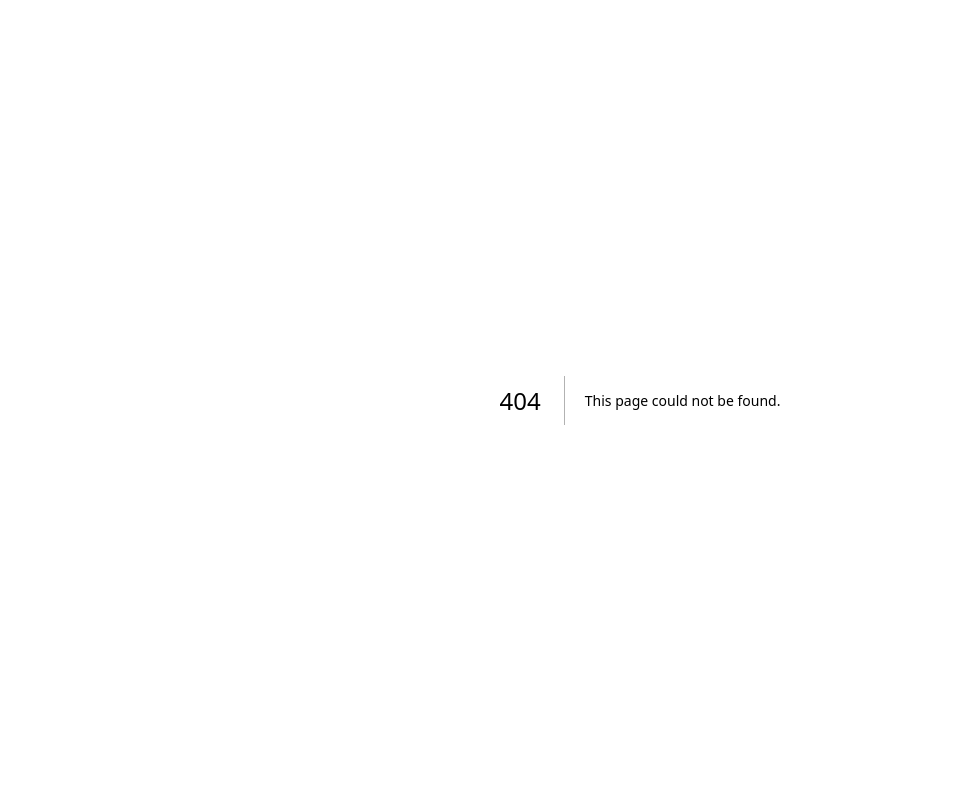
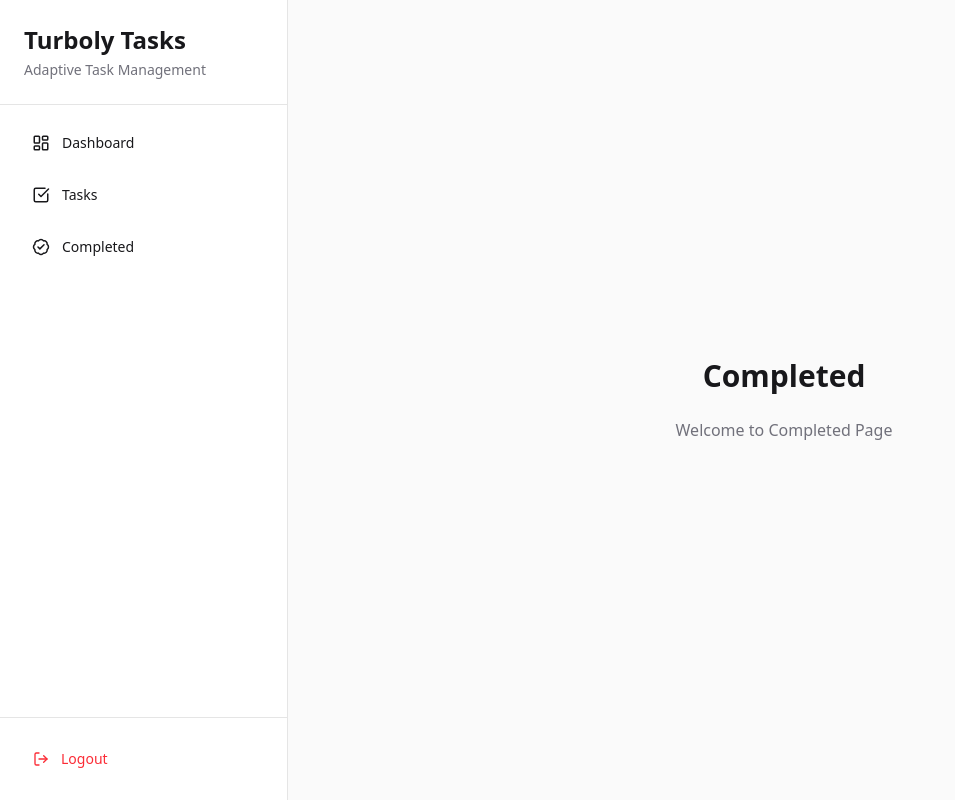
Before and after one commit to kelvintryanto/Adaptive-Task-Management-Web-Application, a Next.js app: page /completed in a window 1280 px wide. Before the commit this address had no page. Shown: the whole page, without its empty margins (0-955 px from the left). Built offline with nearby package versions, Linux system fonts and the light colour scheme.

Commit message:
feat: protected layout for dashboard, completed and tasks

```diff
--- /dev/null
+++ b/app/(protected)/completed/page.tsx
@@ -0,0 +1,9 @@
+export default function CompletedPage() {
+  return (
+    <div className="flex min-h-screen flex-col items-center justify-center gap-4 p-6">
+      <h1 className="text-3xl font-bold">Completed</h1>
+
+      <p className="text-zinc-500 mt-2">Welcome to Completed Page</p>
+    </div>
+  );
+}
--- /dev/null
+++ b/app/(protected)/dashboard/page.tsx
@@ -0,0 +1,9 @@
+export default function DashboardPage() {
+  return (
+    <div className="p-6">
+      <h1 className="text-3xl font-bold">Dashboard</h1>
+
+      <p className="text-zinc-500 mt-2">Welcome to Adaptive Task Management</p>
+    </div>
+  );
+}
--- /dev/null
+++ b/app/(protected)/layout.tsx
@@ -0,0 +1,11 @@
+import { ReactNode } from "react";
+
+import { AppShell } from "@/components/navigation/app-shell";
+
+type Props = {
+  children: ReactNode;
+};
+
+export default function ProtectedLayout({ children }: Props) {
+  return <AppShell>{children}</AppShell>;
+}
--- /dev/null
+++ b/app/(protected)/tasks/page.tsx
@@ -0,0 +1,9 @@
+export default function TasksPage() {
+  return (
+    <div className="flex min-h-screen flex-col items-center justify-center gap-4 p-6">
+      <h1 className="text-3xl font-bold">Tasks</h1>
+
+      <p className="text-zinc-500 mt-2">Welcome to Tasks Page</p>
+    </div>
+  );
+}
--- a/app/dashboard/page.tsx
+++ /dev/null
@@ -1,15 +0,0 @@
-import { AppShell } from "@/components/navigation/app-shell";
-
-export default function DashboardPage() {
-  return (
-    <AppShell>
-      <div className="p-6">
-        <h1 className="text-3xl font-bold">Dashboard</h1>
-
-        <p className="text-zinc-500 mt-2">
-          Welcome to Adaptive Task Management
-        </p>
-      </div>
-    </AppShell>
-  );
-}
--- a/components/navigation/desktop-sidebar.tsx
+++ b/components/navigation/desktop-sidebar.tsx
@@ -63,7 +63,7 @@ export function DesktopSidebar() {
             })
           }
           variant={"ghost"}
-          className="flex w-full justify-start gap-3 px-4 py-6 text-sm font-medium hover:bg-red-100 dark:hover:bg-red-950 text-red-500 transition"
+          className="flex w-full justify-start gap-3 px-4 py-6 text-sm font-medium hover:bg-red-100 dark:hover:bg-red-950 text-red-500 transition cursor-pointer"
         >
           <LogOut size={18} />
           Logout
```
